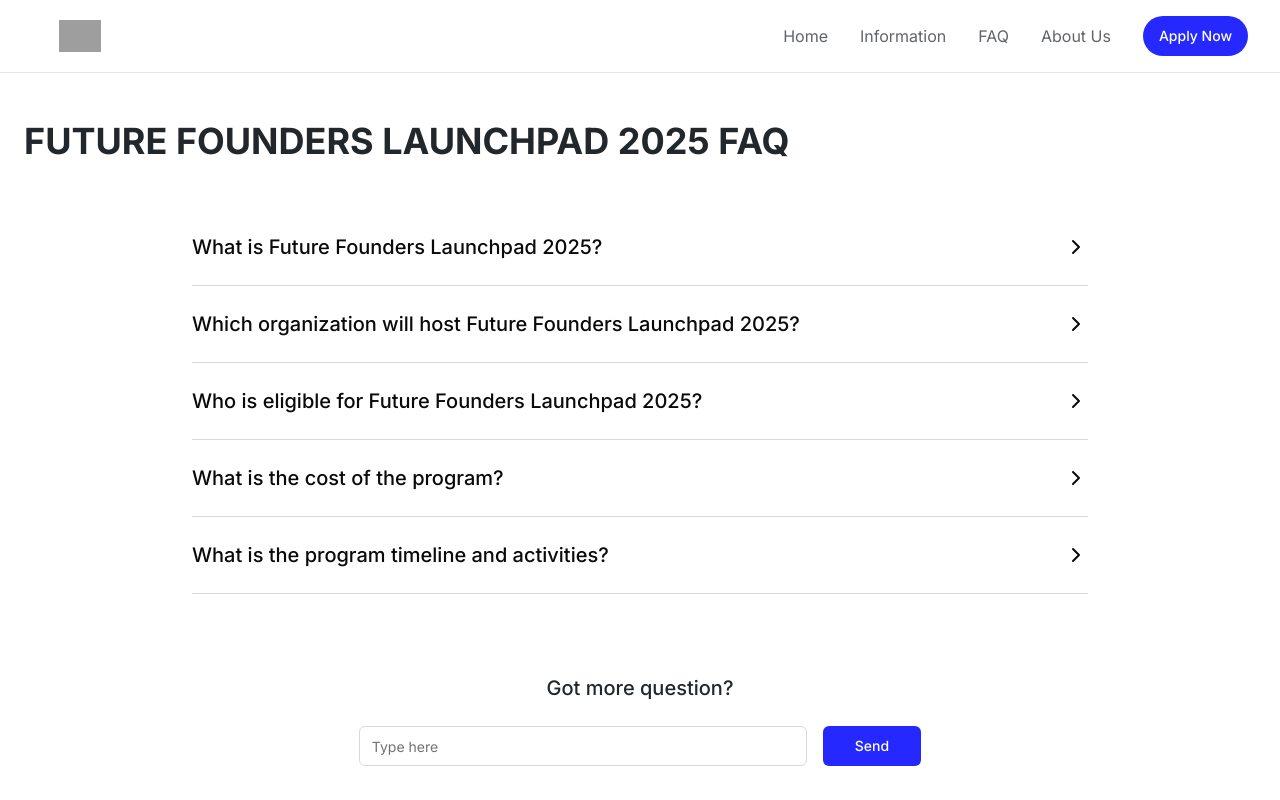
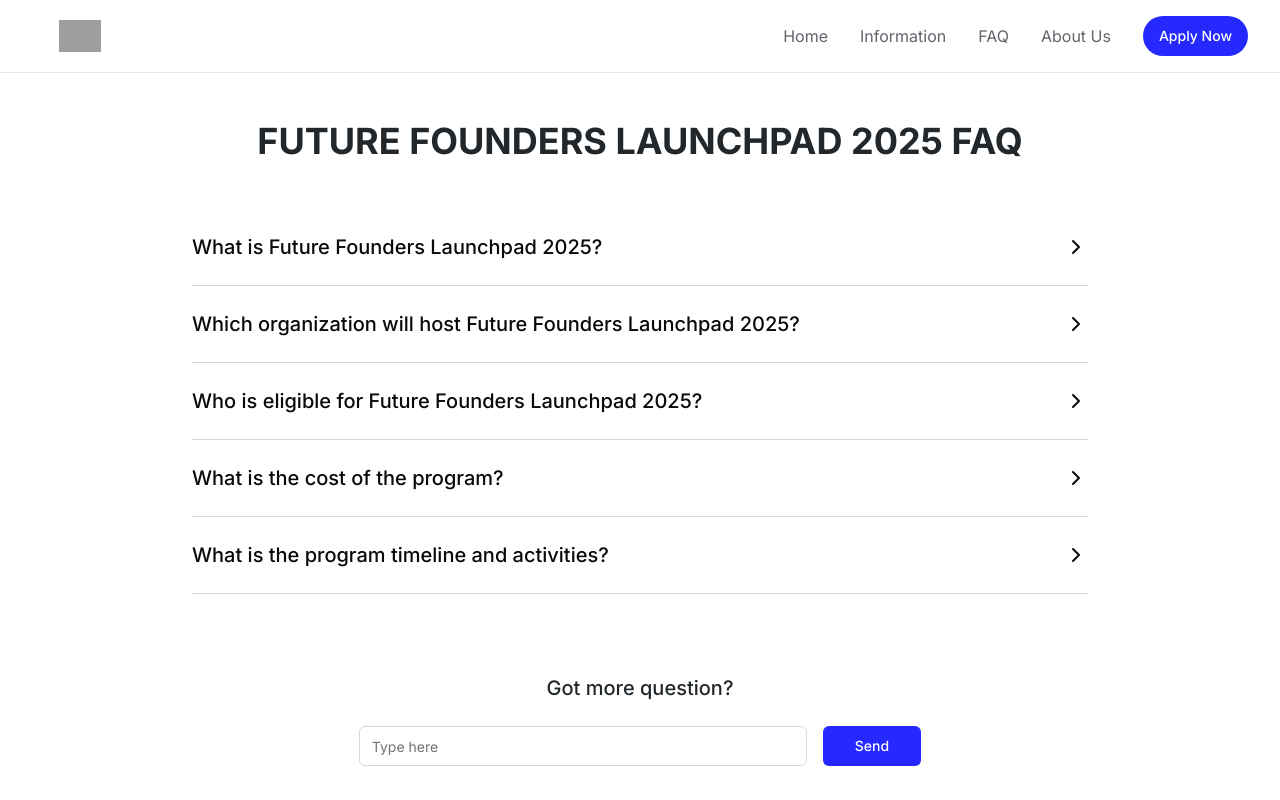
Before and after one commit to khanhngoo/FFL2025-next.js-supabase, a Next.js app: page /faq in a window 1280 px wide. Shown: the top 800 px of the page. Built offline with nearby package versions, Linux system fonts and the light colour scheme; grey boxes are pictures that could not be loaded.

Commit message:
center faq page title

```diff
--- a/app/faq/page.tsx
+++ b/app/faq/page.tsx
@@ -12,7 +12,7 @@
   return (
     <div className="min-h-screen bg-white">
       <main className="container mx-auto px-6 py-12">
-        <h1 className="text-4xl font-bold text-[#21272a] mb-12">FUTURE FOUNDERS LAUNCHPAD 2025 FAQ</h1>
+        <h1 className="text-center text-4xl font-bold text-[#21272a] mb-12">FUTURE FOUNDERS LAUNCHPAD 2025 FAQ</h1>
 
         <div className="max-w-4xl mx-auto mb-20">
           {faqItems.map((item, index) => (
```
